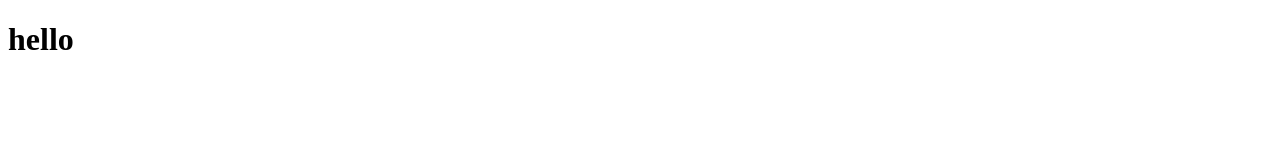
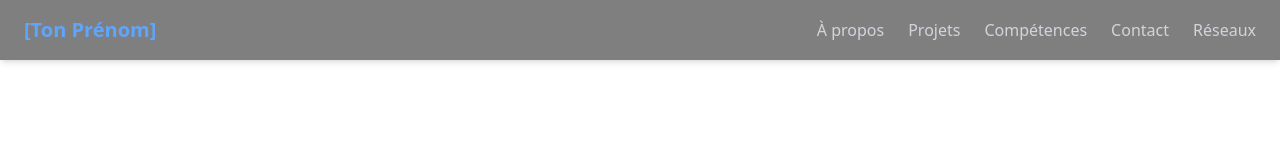
Before and after one commit to mamebayet63/portfolio, a plain HTML site: page index.html in a window 1280 px wide. Drawn offline with nearby package versions, Linux system fonts and the light colour scheme.

Commit message:
ajout header

```diff
--- a/index.html
+++ b/index.html
@@ -4,8 +4,27 @@
     <meta charset="UTF-8">
     <meta name="viewport" content="width=device-width, initial-scale=1.0">
     <title>Document</title>
+    <link href="https://fonts.googleapis.com/css2?family=Poppins:wght@300;400;600;700&display=swap" rel="stylesheet">
+    <script src="https://cdn.tailwindcss.com"></script>
+    <link rel="stylesheet" href="style.css">
+    <script src="https://cdn.jsdelivr.net/npm/particles.js"></script>
+    <link rel="stylesheet" href="style.css">
 </head>
 <body>
-    <h1>hello</h1>
+     <!-- Header -->
+     <div class="fixed top-0 left-0 right-0 bg-black bg-opacity-50 backdrop-blur-md shadow-md z-50">
+        <div class="max-w-7xl mx-auto px-6 py-4 flex justify-between items-center">
+            <a href="#home" class="text-xl font-bold text-blue-400">[Ton Prénom]</a>
+            <nav>
+                <ul class="flex space-x-6">
+                    <li><a href="#about" class="text-gray-300 hover:text-white">À propos</a></li>
+                    <li><a href="#projects" class="text-gray-300 hover:text-white">Projets</a></li>
+                    <li><a href="#skills" class="text-gray-300 hover:text-white">Compétences</a></li>
+                    <li><a href="#contact" class="text-gray-300 hover:text-white">Contact</a></li>
+                    <li><a href="#social" class="text-gray-300 hover:text-white">Réseaux</a></li>
+                </ul>
+            </nav>
+        </div>
+    </div>
 </body>
 </html>
--- /dev/null
+++ b/style.css
@@ -0,0 +1,28 @@
+        /* Animations */
+        @keyframes fade-in {
+            from {
+                opacity: 0;
+            }
+            to {
+                opacity: 1;
+            }
+        }
+
+        @keyframes slide-up {
+            from {
+                transform: translateY(20px);
+                opacity: 0;
+            }
+            to {
+                transform: translateY(0);
+                opacity: 1;
+            }
+        }
+
+        .animate-fade-in {
+            animation: fade-in 2s ease-in-out;
+        }
+
+        .animate-slide-up {
+            animation: slide-up 2s ease-out;
+        }
```
